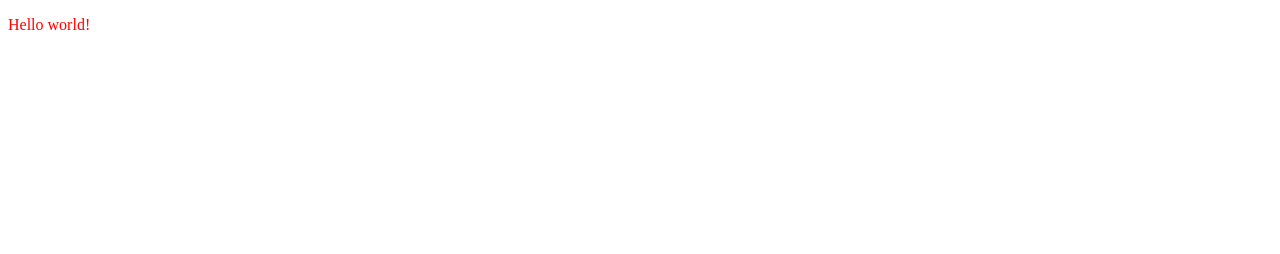
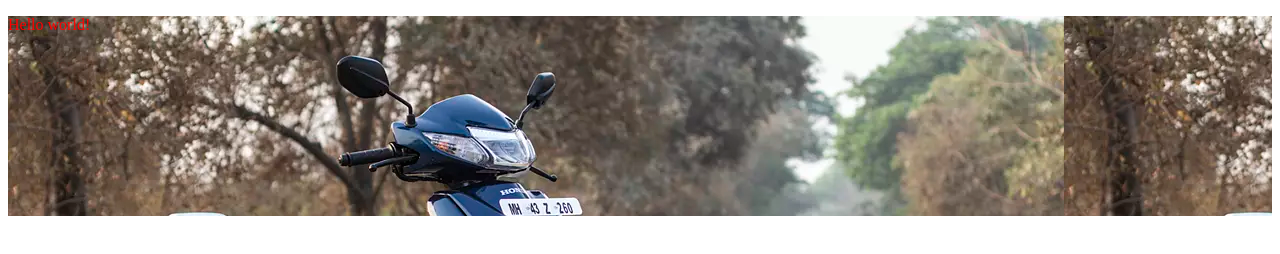
Before and after one commit to AbdulrahmanIsmailMohamed/CSS-assignments-elzeroWebSchool, a plain HTML site: page index.html in a window 1280 px wide. Drawn offline with Linux system fonts and the light colour scheme.

Commit message:
style element

```diff
--- a/css/style.css
+++ b/css/style.css
@@ -1,4 +1,13 @@
 p {
     color: red;
     size: 5px;
+    background-color: pink;  /* by name */
+    background-color: rgb(000, 255, 000);  /* by rgb */
+    background-color: #468ee0;  /* by hexa */
+    background-image: url("../img/activa-6g-right-front-three-quarter.webp");
+    width: 100%;
+    height: 200px;
+    /* background-repeat: no-repeat; */
+    /* background-repeat: repeat-y; */
+    background-repeat: repeat-x;
 }
```
Also changed, not shown: img/activa-6g-right-front-three-quarter.webp (added).
